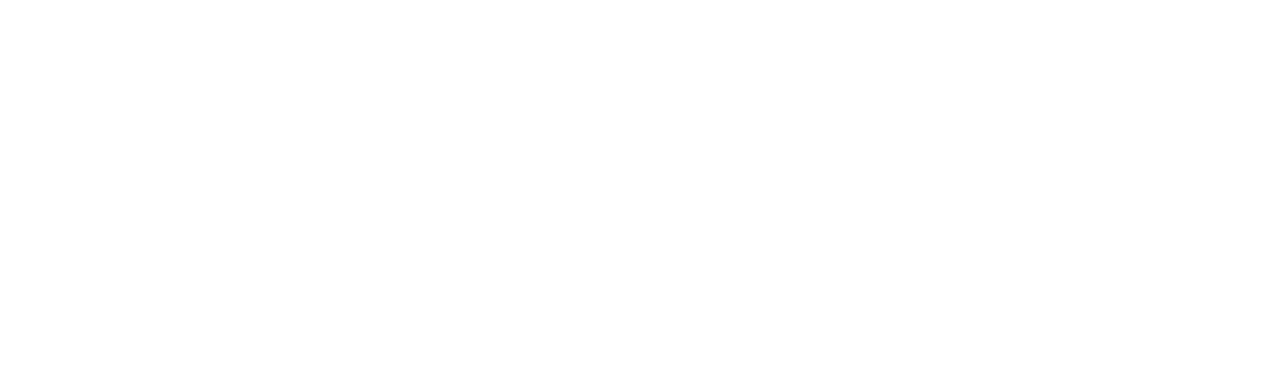
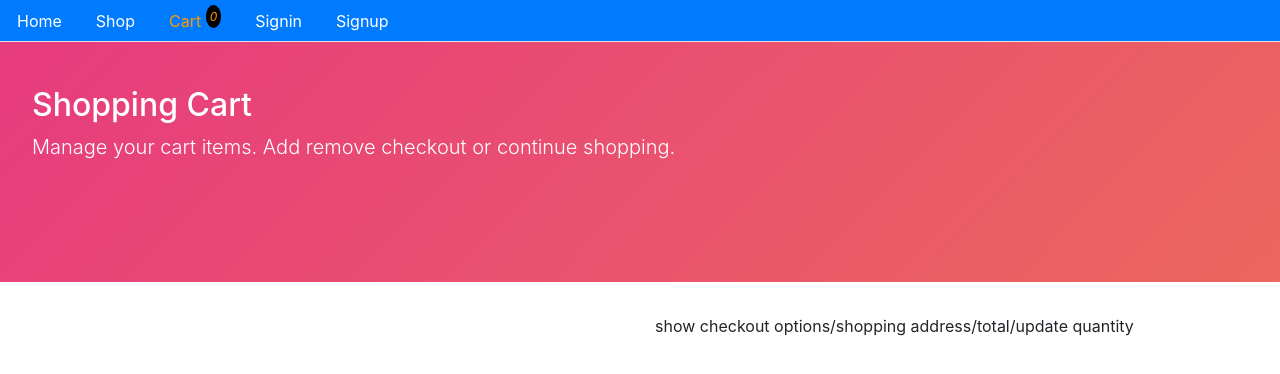
Before and after one commit to breezylife/Ecommerce, a React (Create React App) app: page /cart in a window 1280 px wide. Shown: the top 374 px of the page. Built offline with nearby package versions, Linux system fonts and the light colour scheme.

Commit message:
cart page products in cart

```diff
--- a/src/Routes.js
+++ b/src/Routes.js
@@ -11,6 +11,7 @@
 import Home from './core/Home';
 import Shop from './core/Shop';
 import Product from './core/Product';
+import Cart from './core/Cart';
 
 const Routes = () => {
     return (
@@ -18,6 +19,7 @@
             <Switch>
                 <Route path="/" exact component={Home} />
                 <Route path="/shop" exact component={Shop} />
+                <Route path="/cart" exact component={Cart} />
                 <Route path="/product/:productId" exact component={Product} />
                 <Route path="/signin" exact component={Signin} />
                 <Route path="/signup" exact component={Signup} />
--- a/src/core/Card.js
+++ b/src/core/Card.js
@@ -4,10 +4,10 @@
 import moment from 'moment';
 import { addItem } from './cartHelpers';
 
-const Card = ({ product, showViewProductButton = true }) => {
+const Card = ({ product, showViewProductButton = true, showAddToCartButton = true }) => {
     const [redirect, setRedirect] = useState(false)
 
-    const showViewButton = () => {
+    const showViewButton = showViewProductButton => {
         return (
             showViewProductButton && (
                 <Link to={`/product/${product._id}`} className="mr-2">
@@ -31,11 +31,14 @@
         }
     }
 
-    const showAddToCartButton = () => {
+    const showAddToCart = showAddToCartButton => {
         return (
-            <button className="btn btn-outline-warning mt-2 mb-2" onClick={addToCart}>
-                Add to cart
-            </button>
+            showAddToCartButton && (
+                <button className="btn btn-outline-warning mt-2 mb-2" onClick={addToCart}>
+                    Add to cart
+                </button>
+            )
+
         )
     }
 
@@ -60,7 +63,7 @@
                 <br />
                 {showViewButton(showViewProductButton)}
 
-                {showAddToCartButton()}
+                {showAddToCart(showAddToCartButton)}
             </div>
         </div>
     )
--- /dev/null
+++ b/src/core/Cart.js
@@ -0,0 +1,45 @@
+import React, { useState, useEffect } from 'react';
+import { Link } from 'react-router-dom';
+import Layout from './Layout';
+import { getCart } from './cartHelpers';
+import Card from './Card';
+
+const Cart = () => {
+    const [items, setItems] = useState([])
+
+    useEffect(() => {
+        setItems(getCart())
+    }, [])
+
+    const showItems = items => {
+        return (
+            <div>
+                <h2>Your cart has {`${items.length}`} items</h2>
+                <hr />
+                {items.map((product, i) => (
+                    <Card key={i} product={product} showAddToCartButton={false} />
+                ))}
+            </div>
+        )
+    }
+
+    const noItemsMessage = () => {
+        <h2>Your cart is empty.<br /><Link to="/shop" >Continue shopping</Link></h2>
+    }
+
+    return (
+        <Layout title="Shopping Cart" description="Manage your cart items. Add remove checkout or continue shopping." className="container-fluid">
+            <div className="row">
+                <div className="col-6">
+                    {items.length > 0 ? showItems(items) : noItemsMessage()}
+                </div>
+
+                <div className="col-6">
+                    <p>show checkout options/shopping address/total/update quantity</p>
+                </div>
+            </div>
+        </Layout>
+    )
+}
+
+export default Cart;
--- a/src/core/Menu.js
+++ b/src/core/Menu.js
@@ -1,6 +1,7 @@
 import React from 'react';
 import { Link, withRouter } from 'react-router-dom';
 import { signout, isAuthenticated } from '../auth';
+import { itemTotal } from './cartHelpers';
 
 const isActive = (history, path) => {
     if (history.location.pathname === path) {
@@ -21,6 +22,11 @@
             <li className="nav-item">
                 <Link className="nav-link" style={isActive(history, "/shop")} to="/shop">
                     Shop
+                </Link>
+            </li>
+            <li className="nav-item">
+                <Link className="nav-link" style={isActive(history, "/cart")} to="/cart">
+                    Cart <sup><small className="cart-badge">{itemTotal()}</small></sup>
                 </Link>
             </li>
             {isAuthenticated() && isAuthenticated().user.role === 0 && (
--- a/src/core/cartHelpers.js
+++ b/src/core/cartHelpers.js
@@ -27,3 +27,21 @@
 
     }
 }
+
+export const itemTotal = () => {
+    if (typeof window !== 'undefined') {
+        if (localStorage.getItem('cart')) {
+            return JSON.parse(localStorage.getItem('cart')).length
+        }
+    }
+    return 0;
+}
+
+export const getCart = () => {
+    if (typeof window !== 'undefined') {
+        if (localStorage.getItem('cart')) {
+            return JSON.parse(localStorage.getItem('cart'))
+        }
+    }
+    return [];
+}
--- a/src/styles.css
+++ b/src/styles.css
@@ -4,6 +4,16 @@
 
 .btn , .jumbotron ,.nav :hover {
     border-radius:0px;
+}
+
+/* cart badge*/
+
+.cart-badge, .cart-badge:hover{
+    border-radius: 50%;
+    padding: 4px;
+    font-size: 12px;
+    font-style: italic;
+    background: #000;
 }
 
 /**
```
